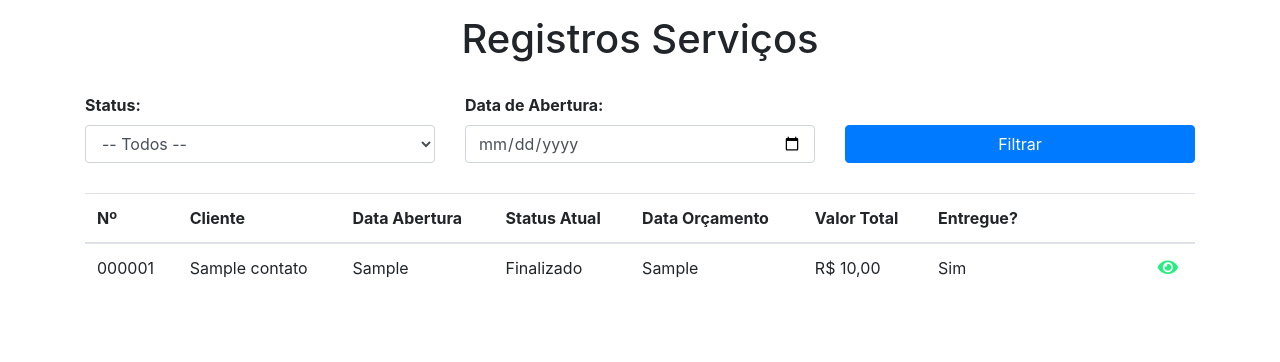
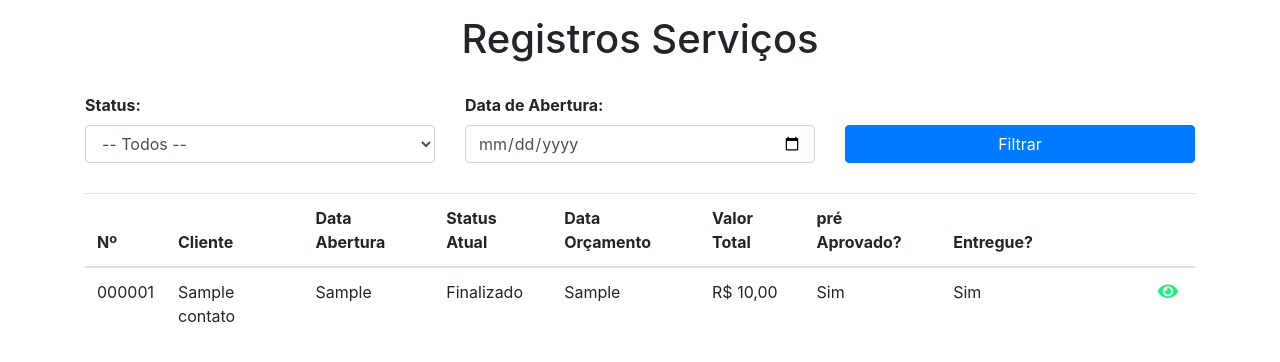
Before and after one commit to DaniloUMC/GorilaxTechSystem, a PHP site: page /GorilaxTech/ordem_servico_listar.php in a window 1280 px wide. Shown: the part 64-426 px from the top of the page. Run offline with PHP 8.4, Linux system fonts and the light colour scheme; the visitor is signed in with stand-in values (Sample User, id 1); tables that the repository leaves empty or names only in its code hold one stand-in row (values such as "Sample post"); some libraries are stand-ins or nearby versions.

Commit message:
Estamos atrasados

```diff
--- a/config/process.php
+++ b/config/process.php
@@ -187,10 +187,10 @@
 
         if($data["type"] === "confirmar_orcamento"){
             $id = $data["id"];
-            $status_atual = "Serviço";
-            $stmt2 = $conn->prepare("UPDATE ordem_servico SET status_atual = :status_atual WHERE id = :id");
+            $orc_aprovado = true;
+            $stmt2 = $conn->prepare("UPDATE ordem_servico SET orc_aprovado = :orc_aprovado WHERE id = :id");
             $stmt2->bindParam(":id", $data["id"]);
-            $stmt2->bindParam(":status_atual", $status_atual);
+            $stmt2->bindParam(":orc_aprovado", $orc_aprovado);
             $stmt2->execute();
 
             header("location:https://i.pinimg.com/originals/3d/92/cf/3d92cf4be9b5fe218db9d64fc9f85ec0.gif");
@@ -524,7 +524,7 @@
             // 🔽 Total geral
             $corpo .= "
                 <p><strong>Total:</strong> R$ " . number_format($totalGeral, 2, ',', '.') . "</p>
-                <p><strong>Para confirmar o seu orçamento, clique no link abaixo:</strong></p>
+                <p><strong>Para pré-autorizar o seu orçamento, clique no link abaixo:</strong></p>
                 <p>
                     <a href='http://localhost/GorilaxTech/confirmar_orcamento.php?id=" . $ordem["id"] . "' target='_blank'>
                         http://localhost/GorilaxTech/confirmar_orcamento.php?id=" . $ordem["id"] . "
--- a/confirmar_orcamento.php
+++ b/confirmar_orcamento.php
@@ -29,7 +29,9 @@
 </head>
 <body>
   <div class="wrap" role="main">
-    <h1>Confirmar Orçamento</h1>
+    <h1>Pré-autorizar o seu Orçamento</h1>
+      <p class="lead">Para darmos sequência ao <strong>Serviço</strong>. Por favor, entre em contato conosco.</p>
+
 
     <form action="<?= $BASE_URL ?>config/process.php" method="POST" id="create-form">
         <input type="hidden" name="type" value="confirmar_orcamento">
--- a/ordem_servico_listar.php
+++ b/ordem_servico_listar.php
@@ -33,10 +33,7 @@
     $stmt->execute();
     $ordem_servicos = $stmt->fetchAll(PDO::FETCH_ASSOC);
 
-    if($filtroStatus){
-        var_dump($ordem_servicos);
-        exit();
-    }
+
     foreach ($ordem_servicos as &$ordem_servico) {
         $id_cliente = $ordem_servico["id_cliente"];
 
@@ -99,6 +96,8 @@
                     <th scope="col">Status Atual</th>
                     <th scope="col">Data Orçamento</th>
                     <th scope="col">Valor Total</th>
+                    <th scope="col">pré Aprovado?</th>
+
                     <th scope="col">Entregue?</th>
                     <th scope="col"></th>
                 </tr>
@@ -110,6 +109,8 @@
                         $entrega = $ordem_servico['entregue'] ? "Sim" : "Não";
                         $data_orcamento = !empty($ordem_servico['data_orcamento']) ?
                         $ordem_servico['data_orcamento'] : "Orçamento não aberto";
+                        $orc_aprovado = $ordem_servico['orc_aprovado'] ? "Sim" : "Não";
+
                     ?>
                     <tr>
                         <td><?= $idFormatado ?></td>
@@ -118,6 +119,8 @@
                         <td><?= htmlspecialchars($ordem_servico['status_atual']) ?></td>
                         <td><?= htmlspecialchars($data_orcamento) ?></td>
                         <td>R$ <?= number_format($ordem_servico['valor_total_orcamento'], 2, ',', '.') ?></td>
+                        <td><?= htmlspecialchars($orc_aprovado) ?></td>
+
                         <td><?= $entrega ?></td>
 
                         <td class="actions">
```
Lines whose indentation alone changed are shown as unchanged.
